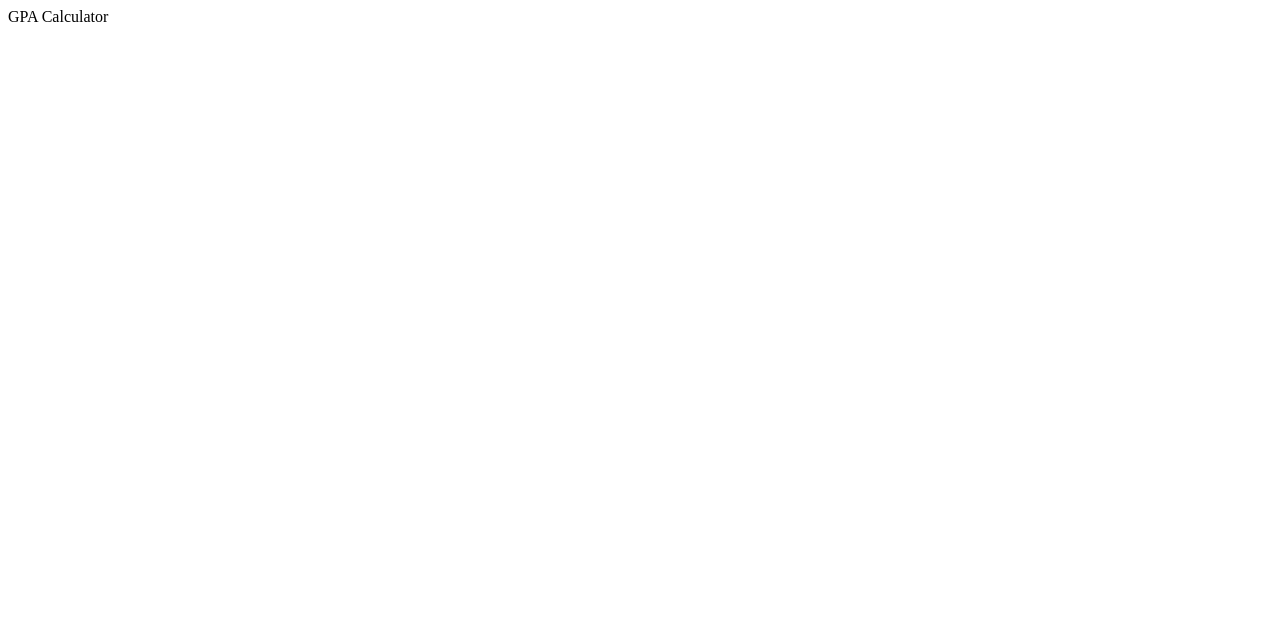
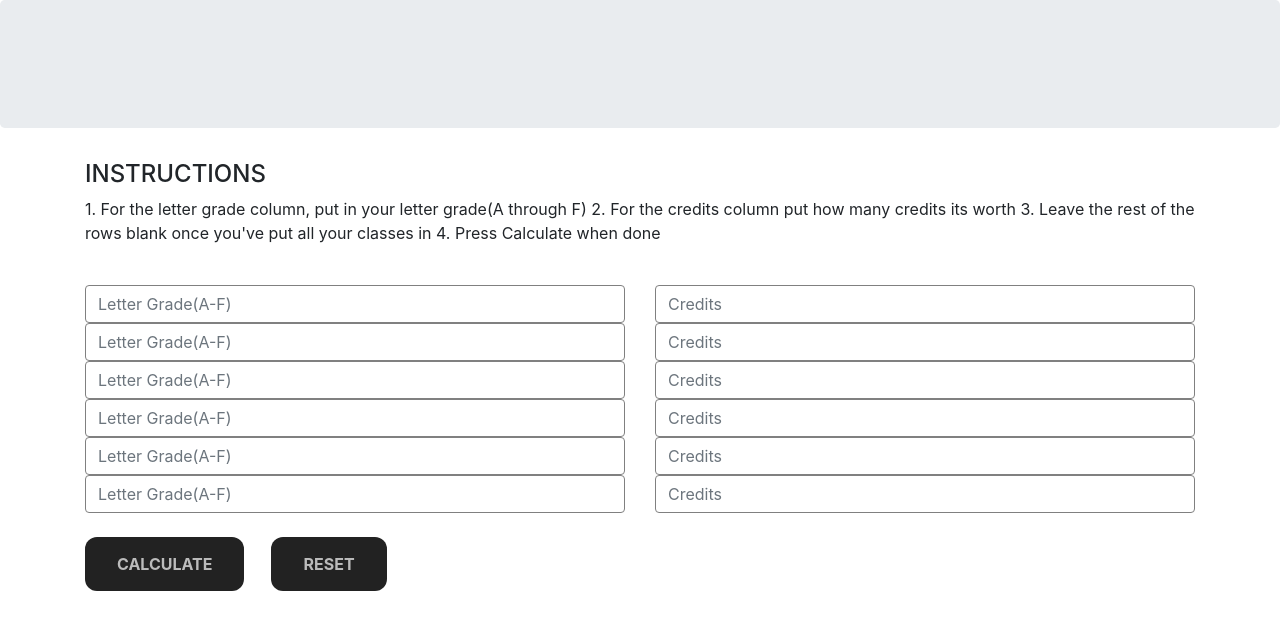
Before and after one commit to papaJCL/GPA-Calculator, a React (Create React App) app in the folder gpa/: page / in a window 1280 px wide. Shown: the top 630 px of the page. Built offline with nearby package versions, Linux system fonts and the light colour scheme.

Commit message:
Added boilerplate GPA code

```diff
--- a/gpa/public/index.html
+++ b/gpa/public/index.html
@@ -9,6 +9,8 @@
       name="description"
       content="Web site created using create-react-app"
     />
+    <link rel="stylesheet" href="https://maxcdn.bootstrapcdn.com/bootstrap/4.4.1/css/bootstrap.min.css"
+    integrity="sha384-Vkoo8x4CGsO3+Hhxv8T/Q5PaXtkKtu6ug5TOeNV6gBiFeWPGFN9MuhOf23Q9Ifjh" crossorigin="anonymous" />
     <link rel="apple-touch-icon" href="%PUBLIC_URL%/logo192.png" />
     <!--
       manifest.json provides metadata used when your web app is installed on a
--- a/gpa/src/App.js
+++ b/gpa/src/App.js
@@ -1,12 +1,299 @@
-import React from 'react';
+import React, { Component } from 'react';
+import { Input } from 'reactstrap'
+import { Row, Col, Container , Jumbotron } from 'react-bootstrap';
+import Swal from 'sweetalert2'
+// import './node_modules/@sweetalert2/theme-dark';
+import '../node_modules/@sweetalert2/theme-dark';
+import styled from 'styled-components';
 
 
-function App() {
-  return (
-    <div className="App">
-      GPA Calculator
-    </div>
-  );
+// function App() {
+//   return (
+//     <div className="App">
+//       GPA Calculator
+//     </div>
+//   );
+// }
+
+// export default App;
+
+const Button = styled.button`
+    background: #222;
+    border: none;
+    padding: 15px 32px;
+    text-align: center;
+    text-decoration: none;
+    display: inline-block;
+    font-size: 6px;
+    color: #bbb;
+    margin:20px
+    transition-duration: 0.4s;
+    -webkit-transition-duration: 0.4s;
+    transition-duration: 0.4s;
+    font-size: 16px;
+    border-radius: 12px;
+    &:hover {
+        color: white;
+    },
+    .btn:focus, .btn:active {
+        outline: none !important;
+        box-shadow: none !important;
+      }
+`;
+
+const Styles = styled.div`
+    .form-control:focus {
+        border-color: grey;
+        box-shadow: 0px 1px 1px rgba(0, 0, 0, 0.075) inset, 0px 0px 0px grey;
+    }
+    input[type=text] {
+        background-color: white;
+        color: black;
+        font-size: 25x;
+
+        border: 1px solid grey;
+        border-radius: 4px;
+
+    }
+`;
+
+
+
+
+
+
+
+class App extends Component {
+    constructor(props) {
+        super(props);
+
+        this.calculateGPA = this.calculateGPA.bind(this)
+        this.handleGradeChange = this.handleGradeChange.bind(this)
+        this.handleCreditChange = this.handleCreditChange.bind(this)
+        this.resetToBaseState = this.resetToBaseState.bind(this);
+
+
+        this.state = {
+            grade1: '', credit1: '',
+            grade2: '', credit2: '',
+            grade3: '', credit3: '',
+            grade4: '', credit4: '',
+            grade5: '', credit5: '',
+            grade6: '', credit6: '',
+        }
+
+        this.baseState = this.state;
+    }
+
+
+
+    showErrorBox() {
+        console.log("Landed on error")
+        return (
+            Swal.fire({
+                title: 'Error!',
+                text: "One or more of the inputs is formatted incorrectly, make sure the grade is letter A through F and credits is a number",
+                icon: 'error',
+                cancelButtonText: 'Retry',
+                showCancelButton: true,
+                showConfirmButton: false,
+            })
+        );
+    }
+
+    resetToBaseState() {
+        this.setState(this.baseState);
+    }
+
+    returnAnswerString(answer) {
+        answer = answer.toFixed(2)
+        if (answer >= 3.0) {
+            return [("Impressive! \nYour GPA is"), ("Congrats you're doing great!"), ('success')]
+        }
+        else if (answer > 2.5 && answer < 3.0) {
+            return [("Not bad! \nYour GPA is"), ("Keep studying and bump it up!"), ('warning')]
+        }
+        else if (answer <= 2.5) {
+            return [("Keep working hard!\n Your GPA is"), ("Your GPA is quite low but keep trying!"), ('error')]
+        }
+    }
+
+    showAnswerBox(answer) {
+        let message = this.returnAnswerString(answer);
+        return (
+            Swal.fire({
+                title: message[0],
+                footer: message[1],
+                text: answer.toFixed(2),
+                icon: message[2],
+                cancelButtonText: 'Back',
+                showCancelButton: true,
+                showConfirmButton: false,
+            })
+        );
+    }
+
+
+    checkIfValidGrade(gradeArray) {
+        let newGrades = []
+        for (var i = 0; i < gradeArray.length; i++) {
+            var s = gradeArray[i];
+            if (s.match(/[a-f]/i) && s.length == 1) {
+                newGrades.push(s);
+            }
+            else if (s.length != 0) {
+                this.showErrorBox();
+                return;
+            }
+        }
+        return newGrades;
+    }
+
+    checkIfValidCredits(creditArray) {
+        let newCredits = []
+        for (var i = 0; i < creditArray.length; i++) {
+            var integer = parseInt(creditArray[i], 10);
+            if (Number.isInteger(integer) == true && creditArray[i].length != 0) {
+                newCredits.push(integer);
+            }
+            else if (creditArray[i].length != 0) {
+                this.showErrorBox();
+                return;
+            }
+        }
+        return newCredits;
+    }
+
+    convertGradeToNum(grade, credit) {
+        grade = grade.toLowerCase();
+        switch (grade) {
+            case ('a'):
+                return ((credit * 4));
+            case ('b'):
+                return ((credit * 3));
+            case ('c'):
+                return ((credit * 2));
+            case ('d'):
+                return ((credit * 1));
+            case ('f'):
+                return ((credit * 0));
+        }
+    }
+
+    getCalculation(gradeArray, credits) {
+        let sumArray = []
+        for (var i = 0; i < gradeArray.length; i++) {
+            sumArray.push((this.convertGradeToNum(gradeArray[i], credits[i])))
+        }
+        return ((sumArray.reduce((a, b) => a + b, 0)) / credits.reduce((a, b) => a + b, 0));
+    }
+
+
+    calculateGPA() {
+        let grades = [];
+        let credits = [];
+        let finalAnswer = null;
+        const a = this.state;
+        Object.entries(a).map(([key, value]) => {
+            if (key.includes("grade")) {
+                grades.push(value)
+            }
+            if (key.includes("credit")) {
+                credits.push(value)
+            }
+        })
+        grades = this.checkIfValidGrade(grades);
+        credits = this.checkIfValidCredits(credits);
+        if (grades !== undefined && credits !== undefined) {
+            finalAnswer = this.getCalculation(grades, credits);
+            if (!isNaN(finalAnswer)) {
+                this.showAnswerBox(finalAnswer);
+            }
+        }
+    }
+
+    handleGradeChange(grade, e) {
+        this.setState({
+            [grade]: e.target.value,
+        });
+    }
+
+    handleCreditChange(credit, e) {
+        this.setState({
+            [credit]: e.target.value,
+        });
+    }
+
+    explainCard() {
+        return (
+            <div className="display-linebreak">
+                <h4 className="w3">INSTRUCTIONS</h4>
+                <div className="hr" />
+                <p className="w3-text-grey">
+                    {"1. For the letter grade column, put in your letter grade(A through F)\n" +
+                        "2. For the credits column put how many credits its worth\n" +
+                        "3. Leave the rest of the rows blank once you've put all your classes in\n" +
+                        "4. Press Calculate when done"}
+                </p>
+            </div>
+        );
+    }
+
+    renderFormRow(grade, credit) {
+        return (
+            <Row >
+                <Col  >
+                    <Styles>
+                        <Input name={grade} placeholder={"Letter Grade(A-F)"} value={this.state[grade]} onChange={(e) => this.handleGradeChange(grade, e)} />
+                    </Styles>
+                </Col >
+                <Col  >
+                    <Styles>
+                        <Input name={credit} placeholder={"Credits"} value={this.state[credit]} onChange={(e) => this.handleCreditChange(credit, e)} />
+                    </Styles>
+                </Col>
+            </Row>
+        )
+    }
+
+    renderInputs() {
+        return (
+            <div >
+                {this.renderFormRow("grade1", "credit1")}
+                {this.renderFormRow("grade2", "credit2")}
+                {this.renderFormRow("grade3", "credit3")}
+                {this.renderFormRow("grade4", "credit4")}
+                {this.renderFormRow("grade5", "credit5")}
+                {this.renderFormRow("grade6", "credit6")}
+                <br />
+                <Button onClick={this.calculateGPA} >
+                    <div className="w3-opacity">
+                        <b>CALCULATE</b>
+                    </div>
+                </Button>
+                &nbsp;&nbsp;&nbsp;&nbsp;&nbsp;&nbsp;
+                <Button onClick={this.resetToBaseState} >
+                    <div className="w3-opacity">
+                        <b>RESET</b>
+                    </div>
+                </Button>
+            </div>
+        );
+    }
+
+    render() {
+        return (
+            <div>
+                <Jumbotron message="GPA CALCULATOR" pic="gpaPic" />
+                <Container>
+                    {this.explainCard()}
+                    <br />
+                    {this.renderInputs()}
+                </Container>
+            </div>
+        )
+    }
+
 }
 
 export default App;
```
Also changed, not shown: gpa/package.json (+7 -1 lines), 1 other file (tests, documents, lock files or other folders).
